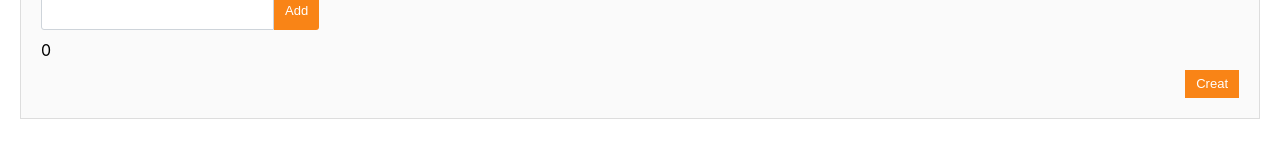
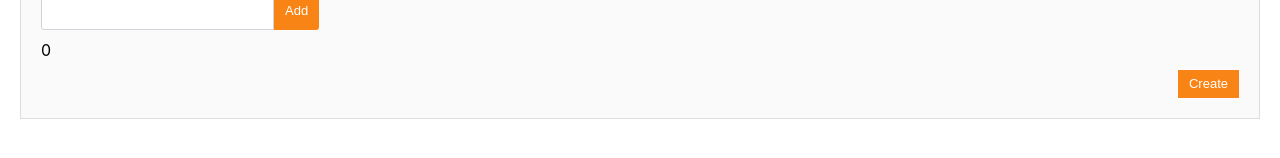
Before and after one commit to MariamHasanat/frying-nemo-fe, a React (Create React App) app: page /add in a window 1280 px wide. Shown: the part 510-668 px from the top of the page. Built offline with nearby package versions, Linux system fonts and the light colour scheme.

Commit message:
routing prgrammaticaly by useNavigate hook

```diff
--- a/src/components/add/form/form.component.jsx
+++ b/src/components/add/form/form.component.jsx
@@ -1,5 +1,5 @@
 import { useState } from 'react';
-import { Link, Navigate } from 'react-router-dom';
+import { Link, Navigate, useNavigate } from 'react-router-dom';
 import Input from '../../common/input/input.component';
 import MultivalueInput from '../../common/multivalue-input/multivalue-input/multivalue-input.component';
 import Select from '../../common/select/select.component';
@@ -9,14 +9,13 @@ import './form.css';
 const Form = (props) => {
   const [name, setName] = useState('');
   const [ingredients, setIngredients] = useState([]);
-
+  const navigate = useNavigate() ;
   /*
    * calls JSDoc
    * @param {React.ChangeEvent<HTMLInputElement>} e   //Event object
    */
   const handle = e => {
     e.preventDefault();
-    // Navigate ('/view') ;
     console.debug(name);
     console.log('Form Submitted');
     const price = e.target.price.value;
@@ -28,8 +27,8 @@ const Form = (props) => {
       price: price,
       discription: discription,
       catigory: catigory,
-      ingredients: ingredients ,
-      image : image
+      ingredients: ingredients,
+      image: image
     };
     const itemsJson = localStorage.getItem('menuItems') || '[]';
     const items = JSON.parse(itemsJson);
@@ -38,6 +37,7 @@ const Form = (props) => {
     console.log("after", items);
     localStorage.setItem('menuItems', JSON.stringify(items));
     props.onAdd(menueItem);
+    navigate ('/view') ;   // to change url without link , without needing to render it as a link component
   };
   /**
    *
@@ -59,7 +59,7 @@ const Form = (props) => {
   };
   const catigories = ["Salads", "Main Dishes", "Drinks", "Sweets"];
   return (
-    <form className='addForm' onSubmit={handle} action = '/view'>
+    <form className='addForm' onSubmit={handle} action='/view'>
       <Input
         className='input-group'
         label="Name"
@@ -72,7 +72,7 @@ const Form = (props) => {
         label="Discription"
         className='textarea-group'
       />
-      <Input label='Enter image link' type="text" name = "image" />
+      <Input label='Enter image link' type="text" name="image" />
       <Input
         className='input-group'
         type="number"
@@ -93,22 +93,13 @@ const Form = (props) => {
         onChange={item => setIngredients(item)}
         value={ingredients}
       />
-
-      {/* <Select label='Select' required>
-        <option value="salad">Salads</option>
-        <option value="salad">Main Dishes</option>
-        <option value="salad">Drinks</option>
-        <option value="salad">Sweets</option>
-      </Select> */}
       <div className='addFormButtons'>
-            <button
-              type='submit'
-              className='formComp nemo-button'
-            >
-              Creat
-              {/* <Link to = "/view"> Creat</Link> */}
-              {/* <a href='/view'> Create </a> */}
-            </button>
+        <button
+          type='submit'
+          className='formComp nemo-button'
+        >
+          Create
+        </button>
       </div>
     </form>
   );
```
Also changed, not shown: src/pages/add/add.component.jsx (+10 -10 lines).
